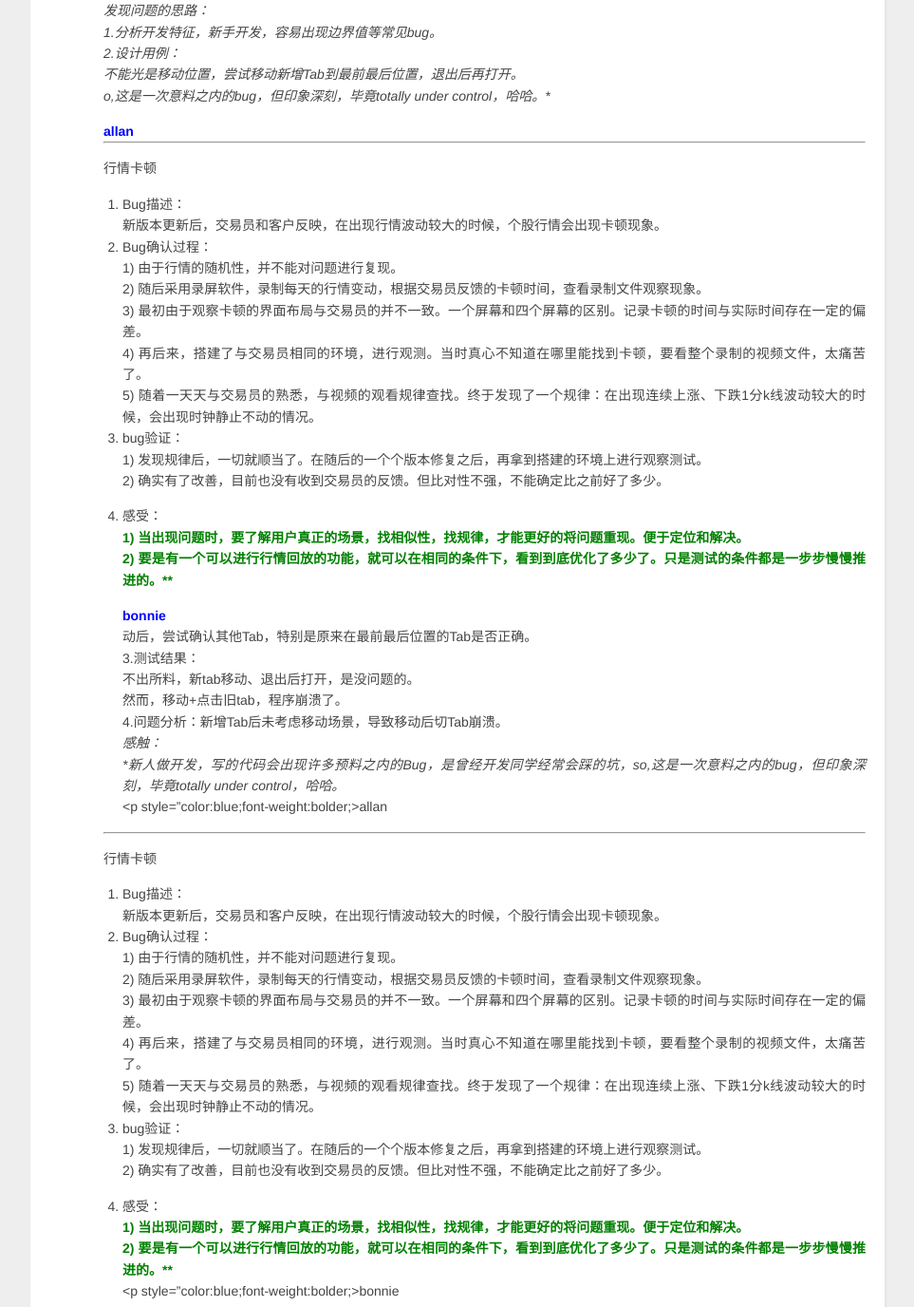
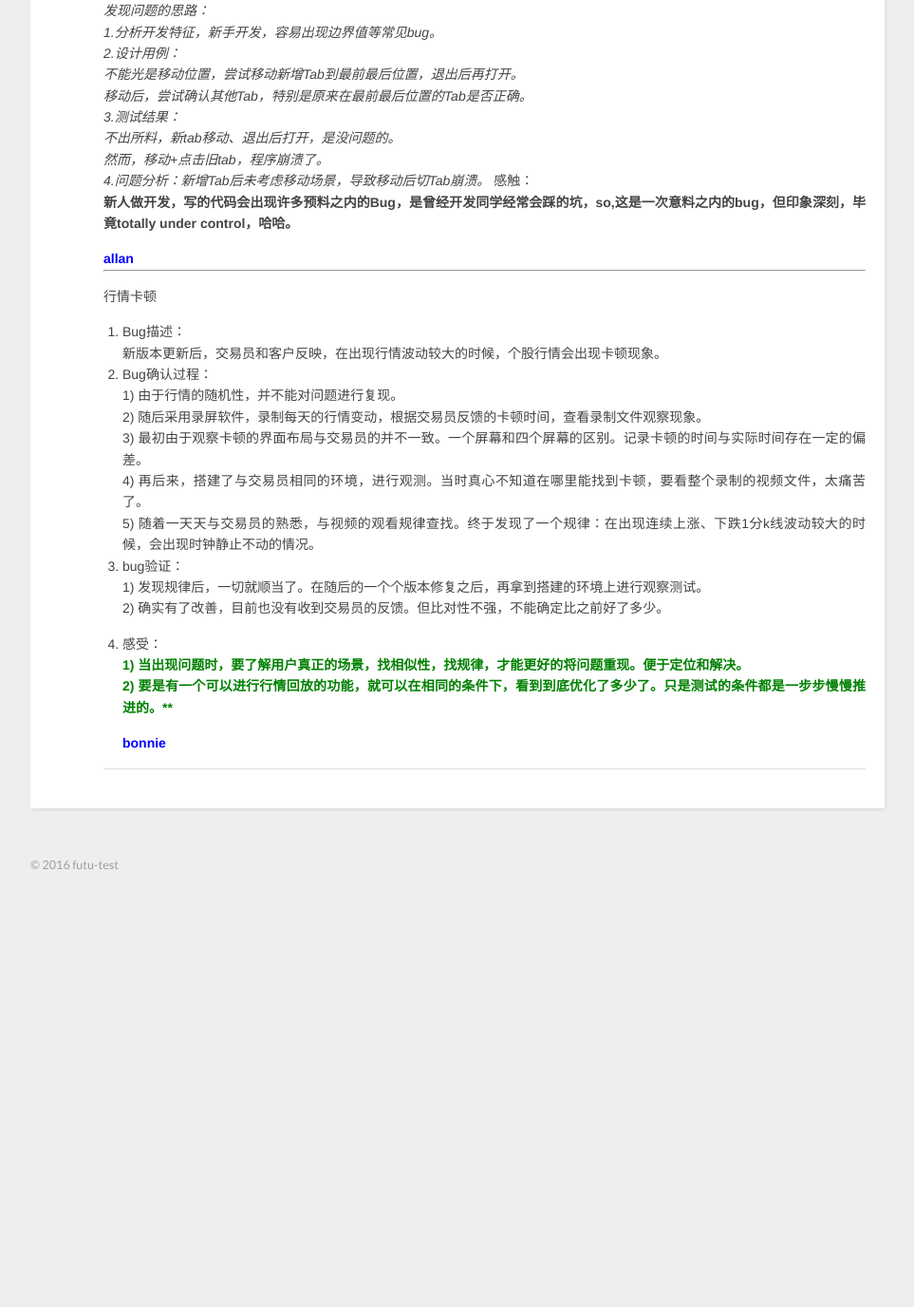
Before and after one commit to fututest/fututest.github.io, a plain HTML site: page 2016/11/22/难忘的Bug经历/index.html in a window 1280 px wide. Shown: the part 324-1700 px from the top of the page at 95% size, without its empty margins (8-971 px from the left). After the commit the page ends 1295 px from the top, so only its background shows below. Drawn offline with nearby package versions, Linux system fonts and the light colour scheme.

Commit message:
Site updated: 2016-11-22 19:02:39

```diff
--- a/2016/11/22/难忘的Bug经历/index.html
+++ b/2016/11/22/难忘的Bug经历/index.html
@@ -63,7 +63,8 @@
 
         <hr>
 <p>title: 难忘的Bug经历<br>date: 2016-11-21 21:26:10<br>tags: [系统测试,技术]<br>—                                                                                                                                                                                                                                                                                      <em>需求：在市场Tab列表新增一列我的自选股，首次出现默认该Tab在第一位。
-     </em>测试用例里有覆盖移动，调整位置，本身是个很简单的需求。<br>     <em>发现问题的思路：<br>                1.分析开发特征，新手开发，容易出现边界值等常见bug。<br>                2.设计用例：<br>                        不能光是移动位置，尝试移动新增Tab到最前最后位置，退出后再打开。<br>                        o,这是一次意料之内的bug，但印象深刻，毕竟totally under control，哈哈。*</em>         </p>
+     </em>测试用例里有覆盖移动，调整位置，本身是个很简单的需求。<br>     <em>发现问题的思路：<br>                1.分析开发特征，新手开发，容易出现边界值等常见bug。<br>                2.设计用例：<br>                        不能光是移动位置，尝试移动新增Tab到最前最后位置，退出后再打开。<br>                        移动后，尝试确认其他Tab，特别是原来在最前最后位置的Tab是否正确。<br>                3.测试结果：<br>                        不出所料，新tab移动、退出后打开，是没问题的。<br>                        然而，移动+点击旧tab，程序崩溃了。<br>                4.问题分析：新增Tab后未考虑移动场景，导致移动后切Tab崩溃。
+       </em>感触：<br>        <strong>新人做开发，写的代码会出现许多预料之内的Bug，是曾经开发同学经常会踩的坑，so,这是一次意料之内的bug，但印象深刻，毕竟totally under control，哈哈。</strong>         </p>
  <p style="color:blue;font-weight:bolder;">allan</p>
 
 
@@ -74,19 +75,7 @@
 <li>Bug确认过程：<br>1)      由于行情的随机性，并不能对问题进行复现。<br>2)      随后采用录屏软件，录制每天的行情变动，根据交易员反馈的卡顿时间，查看录制文件观察现象。<br>3)      最初由于观察卡顿的界面布局与交易员的并不一致。一个屏幕和四个屏幕的区别。记录卡顿的时间与实际时间存在一定的偏差。<br>4)      再后来，搭建了与交易员相同的环境，进行观测。当时真心不知道在哪里能找到卡顿，要看整个录制的视频文件，太痛苦了。<br>5)      随着一天天与交易员的熟悉，与视频的观看规律查找。终于发现了一个规律：在出现连续上涨、下跌1分k线波动较大的时候，会出现时钟静止不动的情况。                                                                                                                              </li>
 <li>bug验证：<br>1)      发现规律后，一切就顺当了。在随后的一个个版本修复之后，再拿到搭建的环境上进行观察测试。<br>2)      确实有了改善，目前也没有收到交易员的反馈。但比对性不强，不能确定比之前好了多少。                                                                                                                                                                                      </li>
 <li><p>感受：<br><span style="color:green;font-weight:bold">1)      当出现问题时，要了解用户真正的场景，找相似性，找规律，才能更好的将问题重现。便于定位和解决。<br>2)      要是有一个可以进行行情回放的功能，就可以在相同的条件下，看到到底优化了多少了。只是测试的条件都是一步步慢慢推进的。**    </span></p>
-<p style="color:blue;font-weight:bolder;">bonnie</p>         动后，尝试确认其他Tab，特别是原来在最前最后位置的Tab是否正确。<br>        3.测试结果：<br>                不出所料，新tab移动、退出后打开，是没问题的。<br>                然而，移动+点击旧tab，程序崩溃了。<br>        4.问题分析：新增Tab后未考虑移动场景，导致移动后切Tab崩溃。<br><em>感触：<br><em>*新人做开发，写的代码会出现许多预料之内的Bug，是曾经开发同学经常会踩的坑，so,这是一次意料之内的bug，但印象深刻，毕竟totally under control，哈哈。</em></em><br>&lt;p style=”color:blue;font-weight:bolder;&gt;allan<p></p>
-
-
-</li>
-</ol>
-<hr>
-<p>行情卡顿                                                                                                                                                                                                                                                                      </p>
-<ol>
-<li>Bug描述：<br>新版本更新后，交易员和客户反映，在出现行情波动较大的时候，个股行情会出现卡顿现象。                                                                                                                                                                                            </li>
-<li>Bug确认过程：<br>1)      由于行情的随机性，并不能对问题进行复现。<br>2)      随后采用录屏软件，录制每天的行情变动，根据交易员反馈的卡顿时间，查看录制文件观察现象。<br>3)      最初由于观察卡顿的界面布局与交易员的并不一致。一个屏幕和四个屏幕的区别。记录卡顿的时间与实际时间存在一定的偏差。<br>4)      再后来，搭建了与交易员相同的环境，进行观测。当时真心不知道在哪里能找到卡顿，要看整个录制的视频文件，太痛苦了。<br>5)      随着一天天与交易员的熟悉，与视频的观看规律查找。终于发现了一个规律：在出现连续上涨、下跌1分k线波动较大的时候，会出现时钟静止不动的情况。                                                                                                                              </li>
-<li>bug验证：<br>1)      发现规律后，一切就顺当了。在随后的一个个版本修复之后，再拿到搭建的环境上进行观察测试。<br>2)      确实有了改善，目前也没有收到交易员的反馈。但比对性不强，不能确定比之前好了多少。                                                                                                                                                                                      </li>
-<li><p>感受：<br><span style="color:green;font-weight:bold">1)      当出现问题时，要了解用户真正的场景，找相似性，找规律，才能更好的将问题重现。便于定位和解决。<br>2)      要是有一个可以进行行情回放的功能，就可以在相同的条件下，看到到底优化了多少了。只是测试的条件都是一步步慢慢推进的。**    </span></p>
-&lt;p style=”color:blue;font-weight:bolder;&gt;bonnie<p></p>
+<p style="color:blue;font-weight:bolder;">bonnie</p>
 </li>
 </ol>
 
```
Also changed, not shown: index.html (+3 -14 lines).
